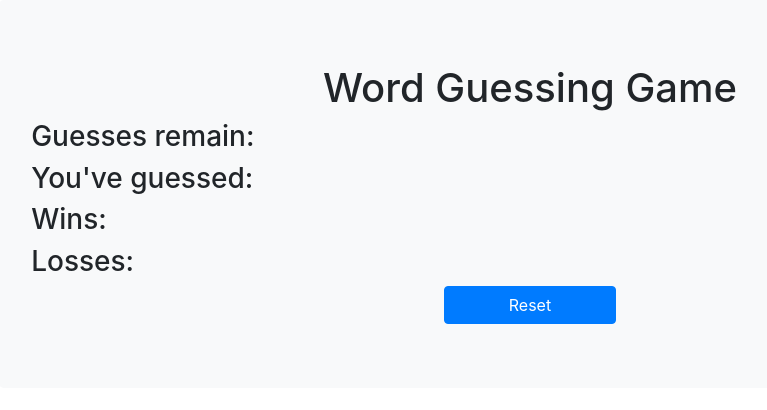
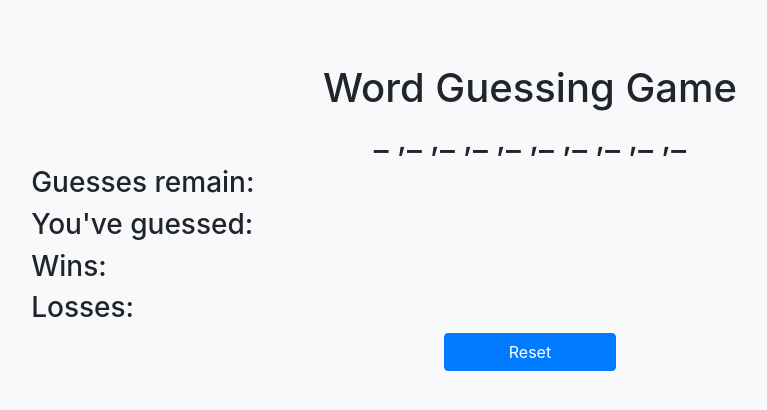
Before and after one commit to DavisHochs/Word-Guess-Game, a plain HTML site: page index.html in a window 1280 px wide. Shown: the whole page, without its empty margins (110-877 px from the left). Drawn offline with nearby package versions, Linux system fonts and the light colour scheme.

Commit message:
relinked js

```diff
--- a/index.html
+++ b/index.html
@@ -37,6 +37,6 @@
             </div>
 
 
-        <script type="text/javascript" src="assets/javascript/new.js"></script>
+        <script type="text/javascript" src="assets/javascript/game.js"></script>
     </body>
 </html>
```
